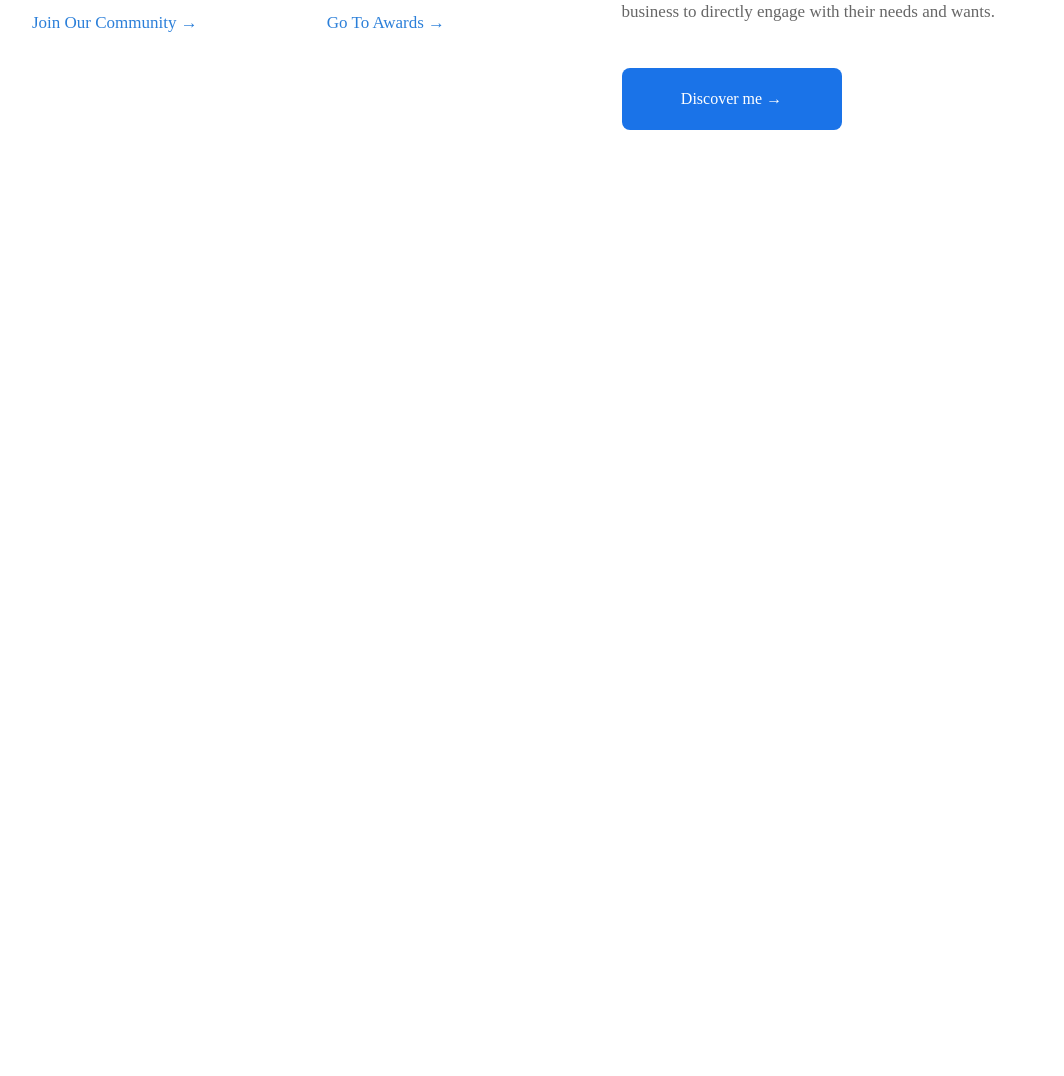
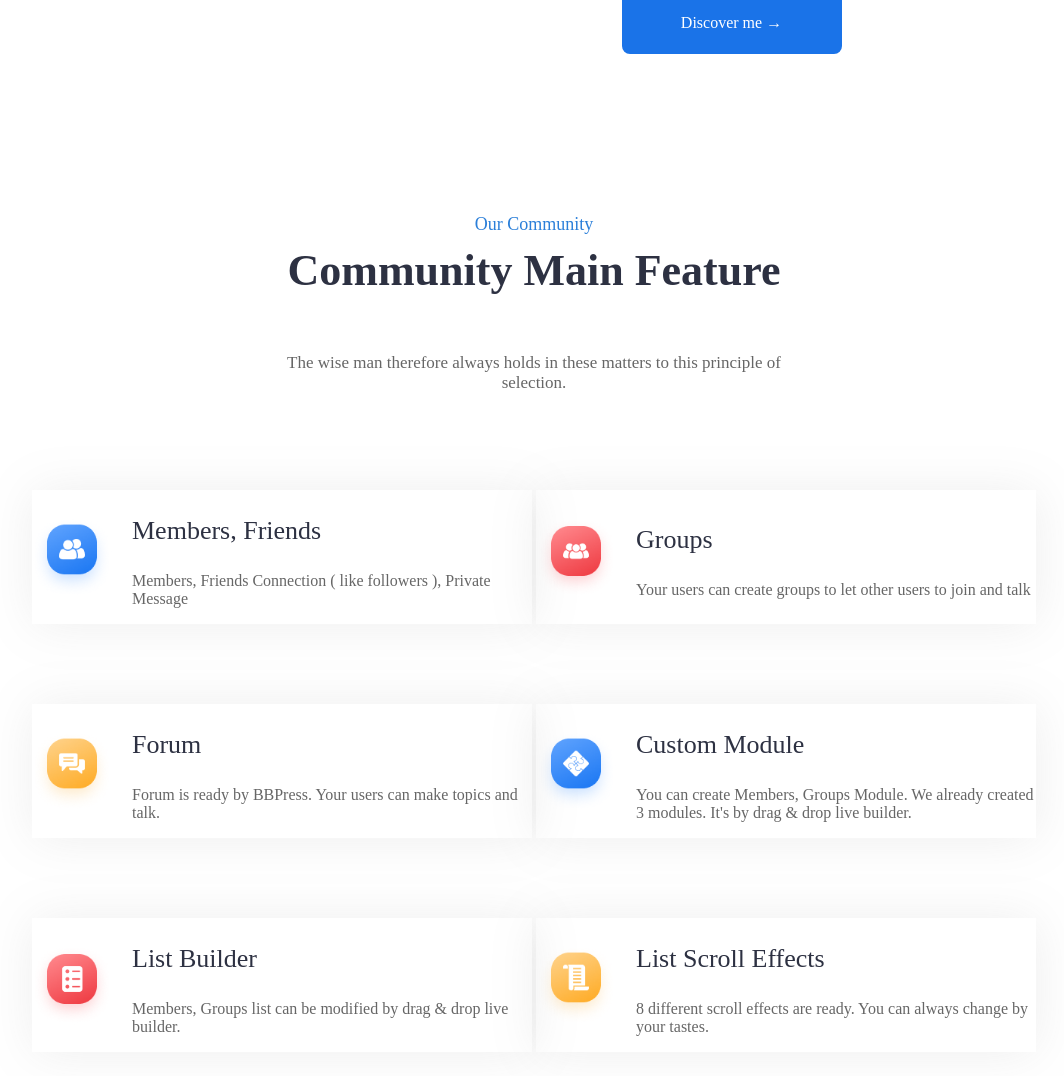
Before and after one commit to a96282496-max/home-work4, a plain HTML site: page index.html in a window 1280 px wide. Shown: the part 1935-3011 px from the top of the page, without its empty margins (106-1170 px from the left). Before the commit the page ends 2153 px from the top, so only its background shows below. Drawn offline with Linux system fonts and the light colour scheme.

Commit message:
davom con5

```diff
--- a/index.html
+++ b/index.html
@@ -118,5 +118,67 @@
     </div>
 </div>
 
+<!-- con5 -->
+
+
+<div class="con5">
+    <div class="box5">
+        <div class="small5">Our Community</div>
+        <h2>Community Main Feature</h2>
+        <p>The wise man therefore always holds in these matters to this principle of selection.</p>
+    </div>
+
+    <div class="row5">
+        <div class="card5">
+            <img src="./Icon.png" alt="" width="80px" height="80px">
+            <div class="txt5">
+                <h3>Members, Friends</h3>
+                <p>Members, Friends Connection ( like followers ), Private Message</p>
+            </div>
+        </div>
+        <div class="card5">
+            <img src="./Icon (1).png" alt="" width="80px" height="80px">
+            <div class="txt5">
+          <h3>Groups</h3>
+            <p>Your users can create groups to let other users to join and talk</p>
+            </div>
+        </div>
+    </div>
+
+    <div class="row5">
+        <div class="card5">
+         <img src="./Icon (2).png" alt="" width="80px" height="80px">
+        <div class="txt5">
+            <h3>Forum</h3>
+         <p>Forum is ready by BBPress. Your users can make topics and talk.</p>
+            </div>
+        </div>
+        <div class="card5">
+         <img src="./Icon (3).png" alt="" width="80px" height="80px">
+        <div class="txt5">
+                <h3>Custom Module</h3>
+                <p>You can create Members, Groups Module. We already created 3 modules. It's by drag & drop live builder.</p>
+            </div>
+        </div>
+    </div>
+
+    <div class="row5">
+        <div class="card5">
+            <img src="./Icon (4).png" alt="" width="80px" height="80px">
+         <div class="txt5">
+            <h3>List Builder</h3>
+            <p>Members, Groups list can be modified by drag & drop live builder.</p>
+            </div>
+        </div>
+        <div class="card5">
+            <img src="./Icon (5).png" alt="" width="80px" height="80px">
+         <div class="txt5">
+                <h3>List Scroll Effects</h3>
+                <p>8 different scroll effects are ready. You can always change by your tastes.</p>
+        </div>
+        </div>
+    </div>
+</div>
+
 </body>
 </html>
--- a/style.css
+++ b/style.css
@@ -244,14 +244,13 @@
     margin-top: 20px;
     font-size: 48px;
     color: #2d3142;
-    line-height: 1.5;
+
 }
 
 .box4_1 p{
     margin-top: 25px;
     font-size: 17px;
     color: #666;
-    line-height: 1.9;
 }
 
 .btn4{
@@ -264,3 +263,60 @@
     border-radius: 8px;
     font-size: 16px;
 }
+/* con5 */
+.con5{
+    padding: 80px 130px;
+}
+
+.box5{
+    display: flex;
+    flex-direction: column;
+    align-items: center;
+    text-align: center;
+}
+
+.small5{
+    font-size: 18px;
+    color: #2b7fd9;
+}
+
+.box5 h2{
+    margin-top: 10px;
+    font-size: 44px;
+    color: #2d3142;
+}
+
+.box5 p{
+    width: 500px;
+    margin-top: 20px;
+    font-size: 17px;
+    color: #666;
+
+}
+
+.row5{
+    display: flex;
+    justify-content: space-between;
+    margin-top: 80px;
+}
+
+.card5{
+    display: flex;
+    align-items: center;
+    gap: 20px;
+    width: 500px;
+    box-shadow: 1px 1px 50px #7F7F7F21;
+}
+
+.txt5 h3{
+    font-size: 26px;
+    font-weight: 500;
+    color: #2d3142;
+}
+
+.txt5 p{
+    margin-top: 10px;
+    font-size: 16px;
+    color: #666;
+
+}
```
Also changed, not shown: Icon (1).png (added), Icon (2).png (added), Icon (3).png (added), Icon (4).png (added), Icon (5).png (added), Icon.png (added).
